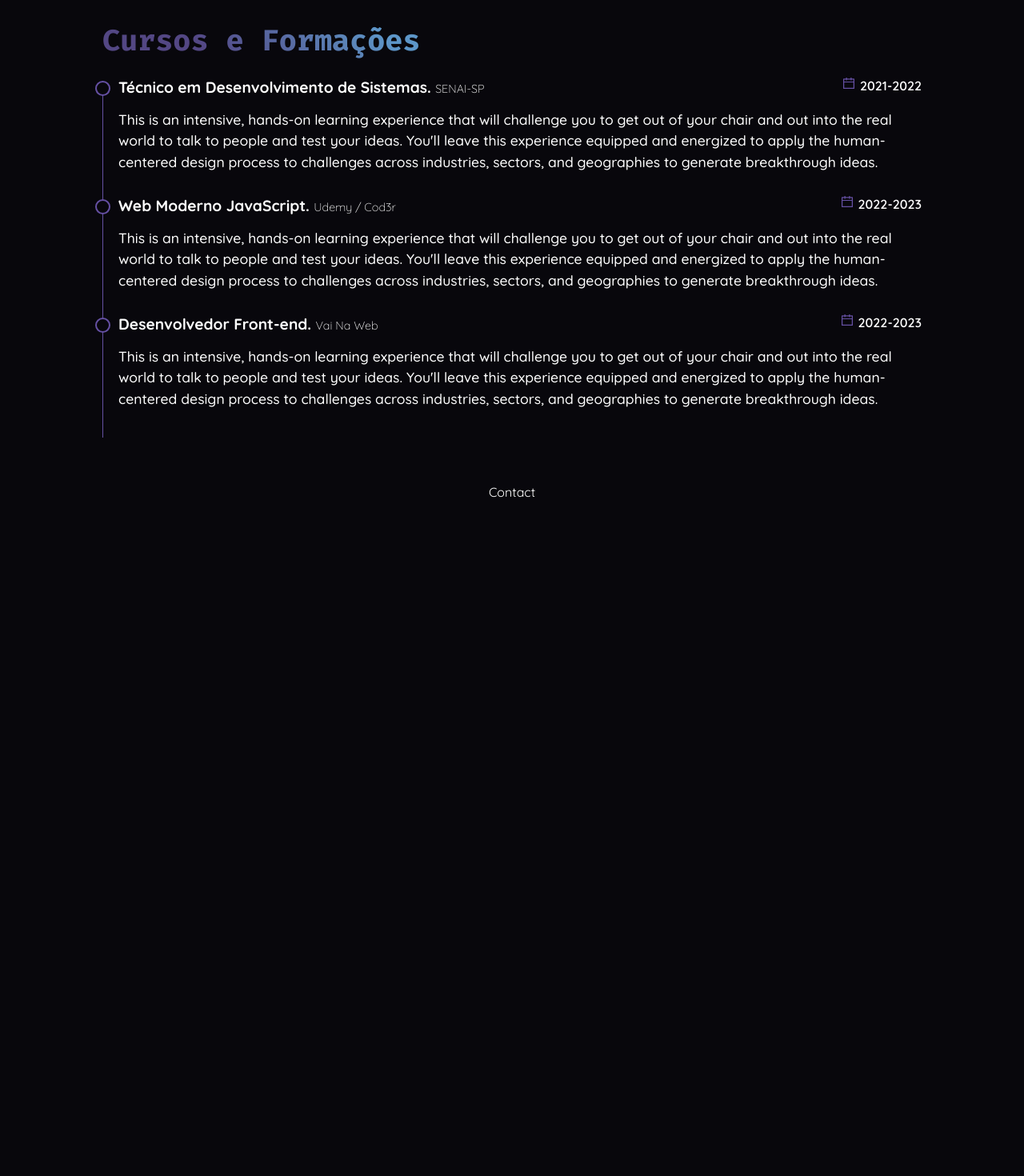
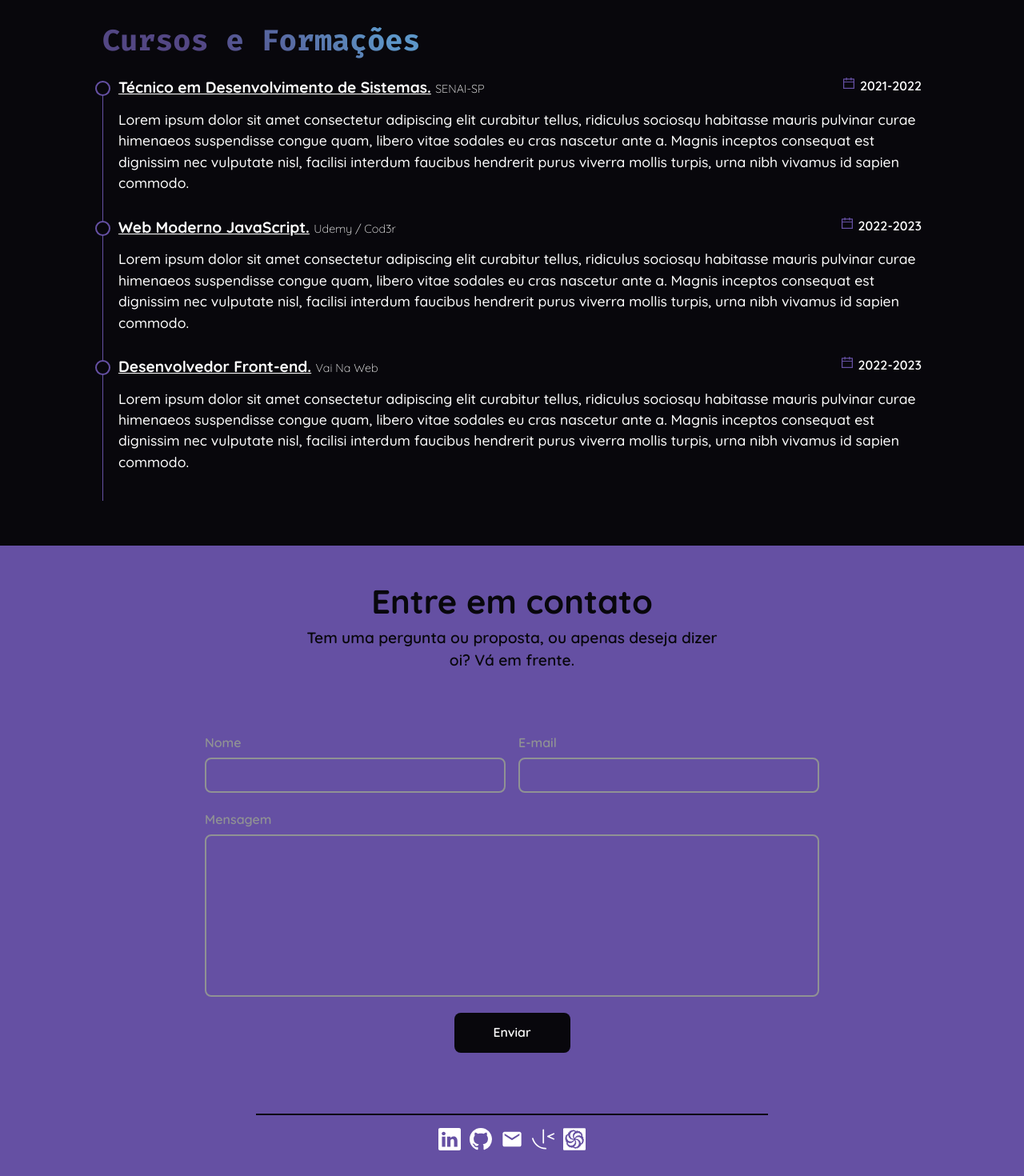
Before and after one commit to CauaRodrigues/portfolio, a React (Vite) app: page /about in a window 1280 px wide. Shown: the part 2680-4150 px from the top of the page at 80% size. Before the commit the page ends 3331 px from the top, so only its background shows below. Built offline with nearby package versions, Linux system fonts and the light colour scheme.

Commit message:
section contact

```diff
--- a/src/pages/About/index.jsx
+++ b/src/pages/About/index.jsx
@@ -22,6 +22,7 @@ export default function About() {
 const ContainerStyled = styled.main`
 	width: 100%;
 	padding: 24px 0;
+	padding-bottom: 0;
 	display: flex;
 	flex-direction: column;
 	align-items: center;
--- a/src/pages/About/sections/AboutMe/index.jsx
+++ b/src/pages/About/sections/AboutMe/index.jsx
@@ -1,9 +1,4 @@
 import React from "react";
-
-import { MdEmail } from "react-icons/md";
-import { BsLinkedin, BsGithub } from "react-icons/bs";
-import { SiFrontendmentor, SiCodewars } from "react-icons/si";
-
 import * as S from "./section.styled";
 
 export default function AboutMe() {
--- a/src/pages/About/sections/AboutMe/section.styled.jsx
+++ b/src/pages/About/sections/AboutMe/section.styled.jsx
@@ -37,12 +37,6 @@ export const TextContent = styled.div`
 		font-family: ${({ theme }) => theme.fonts.fm.fira_code};
 		letter-spacing: 2px;
 		font-size: min(3rem, 8vw);
-
-		/* @media (max-width: 780px) {
-			br {
-				display: none;
-			}
-		} */
 	}
 
 	p {
--- a/src/pages/About/sections/Contact/contact.styled.jsx
+++ b/src/pages/About/sections/Contact/contact.styled.jsx
@@ -0,0 +1,125 @@
+import styled from "styled-components";
+
+export const ContactSection = styled.section`
+	width: 100%;
+	min-height: 100vh;
+
+	display: flex;
+	flex-direction: column;
+	align-items: center;
+	justify-content: space-around;
+
+	background-color: ${({ theme }) => theme.colors.primary};
+`;
+
+export const ContactTitle = styled.div`
+	width: max-content;
+	display: flex;
+	flex-direction: column;
+	align-items: center;
+	text-align: center;
+	color: ${({ theme }) => theme.colors.main};
+
+	h2 {
+		font-size: min(2.6rem, 8vw);
+		font-weight: ${({ theme }) => theme.fonts.fw.bd};
+	}
+
+	p {
+		width: 80%;
+		font-size: min(1.2rem, 5vw);
+		font-weight: ${({ theme }) => theme.fonts.fw.sb};
+	}
+`;
+
+export const Form = styled.form`
+	width: 60%;
+	min-height: 50vh;
+	display: flex;
+	justify-content: space-between;
+	flex-direction: column;
+	align-items: center;
+	gap: 1.3rem;
+
+	.form__group-fields {
+		width: 100%;
+		display: flex;
+		gap: 1rem;
+	}
+`;
+
+export const FormGroup = styled.div`
+	width: 100%;
+	display: flex;
+	flex-direction: column-reverse;
+`;
+
+export const FormField = styled.input`
+	width: 100%;
+	padding: 8px;
+	margin-top: 7px;
+
+	background: transparent;
+	border: 2px solid ${({ theme }) => theme.colors.gray_dark};
+	border-radius: 8px;
+	outline: none;
+
+	font-size: min(1rem, 6vw);
+	font-weight: ${({ theme }) => theme.fonts.fw.sb};
+	color: ${({ theme }) => theme.colors.light};
+
+	&:valid,
+	&:focus {
+		& ~ .form__label {
+			color: ${({ theme }) => theme.colors.light};
+			font-weight: ${({ theme }) => theme.fonts.fw.bd};
+		}
+
+		border-width: 3px;
+		border-color: ${({ theme }) => theme.colors.light};
+	}
+`;
+
+export const FormLabel = styled.label`
+	color: ${({ theme }) => theme.colors.gray_dark};
+	font-weight: ${({ theme }) => theme.fonts.fw.sb};
+`;
+
+export const FormGroupMessage = styled(FormGroup)`
+	flex: 1;
+`;
+
+export const FormMessage = styled(FormField)`
+	flex: 1;
+	padding: 12px;
+	resize: none;
+`;
+
+export const SocialMedias = styled.div`
+	width: 50%;
+	display: flex;
+	flex-direction: column;
+	align-items: center;
+	justify-content: center;
+	gap: 1rem;
+`;
+
+export const Divider = styled.div`
+	height: 2px;
+	width: 100%;
+	background-color: ${({ theme }) => theme.colors.main};
+`;
+
+export const LinksIcons = styled.div`
+	display: flex;
+	gap: 0.7rem;
+
+	a {
+		color: ${({ theme }) => theme.colors.light};
+		transition: ease-in-out 1s;
+
+		&:hover {
+			color: ${({ theme }) => theme.colors.primary_dark};
+		}
+	}
+`;
--- a/src/pages/About/sections/Contact/index.jsx
+++ b/src/pages/About/sections/Contact/index.jsx
@@ -1,5 +1,120 @@
 import React from "react";
+import { MdEmail } from "react-icons/md";
+import { BsLinkedin, BsGithub } from "react-icons/bs";
+import { SiFrontendmentor, SiCodewars } from "react-icons/si";
+import { StyledButton } from "@styled/components/Button";
+import * as S from "./contact.styled";
+import { useTheme } from "styled-components";
 
 export default function Contact() {
-	return <div>Contact</div>;
+	const { colors } = useTheme();
+
+	return (
+		<S.ContactSection>
+			<S.ContactTitle>
+				<h2>Entre em contato</h2>
+
+				<p>
+					Tem uma pergunta ou proposta, ou apenas deseja dizer oi? Vá em frente.
+				</p>
+			</S.ContactTitle>
+
+			<S.Form>
+				<div className="form__group-fields">
+					<S.FormGroup>
+						<S.FormField
+							type="text"
+							name="name"
+							id="name"
+							autoComplete="off"
+							required
+						/>
+						<S.FormLabel className="form__label" htmlFor="name">
+							Nome
+						</S.FormLabel>
+					</S.FormGroup>
+
+					<S.FormGroup>
+						<S.FormField
+							type="email"
+							name="email"
+							id="email"
+							autoComplete="off"
+							required
+						/>
+						<S.FormLabel className="form__label" htmlFor="email">
+							E-mail
+						</S.FormLabel>
+					</S.FormGroup>
+				</div>
+
+				<S.FormGroupMessage>
+					<S.FormMessage
+						as="textarea"
+						name="message"
+						id="message"
+						required
+					></S.FormMessage>
+					<S.FormLabel className="form__label" htmlFor="email">
+						Mensagem
+					</S.FormLabel>
+				</S.FormGroupMessage>
+
+				<StyledButton
+					bgColor={colors.main}
+					color={colors.light}
+					width={145}
+					onClick={() => console.log("Email enviado")}
+				>
+					Enviar
+				</StyledButton>
+			</S.Form>
+
+			<S.SocialMedias>
+				<S.Divider />
+
+				<S.LinksIcons>
+					<a
+						href="https://www.linkedin.com/in/cauaassis/"
+						target="_blank"
+						rel="noopener noreferrer"
+					>
+						<BsLinkedin size={28} />
+					</a>
+
+					<a
+						href="https://github.com/CauaRodrigues"
+						target="_blank"
+						rel="noopener noreferrer"
+					>
+						<BsGithub size={28} />
+					</a>
+
+					<a
+						href="mailto:assis.developer@gmail.com"
+						target="_blank"
+						rel="noopener noreferrer"
+					>
+						<MdEmail size={28} />
+					</a>
+
+					<a
+						href="https://www.frontendmentor.io/profile/CauaRodrigues"
+						target="_blank"
+						rel="noopener noreferrer"
+					>
+						<SiFrontendmentor size={28} />
+					</a>
+
+					<a
+						href="https://www.codewars.com/users/akamatu"
+						target="_blank"
+						rel="noopener noreferrer"
+					>
+						<SiCodewars size={28} />
+					</a>
+				</S.LinksIcons>
+			</S.SocialMedias>
+		</S.ContactSection>
+	);
 }
--- a/src/pages/About/sections/Courses/index.jsx
+++ b/src/pages/About/sections/Courses/index.jsx
@@ -14,7 +14,14 @@ export default function Courses() {
 				<S.Item>
 					<S.TopItem>
 						<h3>
-							Técnico em Desenvolvimento de Sistemas. <span>SENAI-SP</span>
+							<a
+								href="https://suicobrasileira.sp.senai.br/curso/85566/115/tecnico-em-desenvolvimento-de-sistemas"
+								target="_blank"
+								rel="noopener noreferrer"
+							>
+								Técnico em Desenvolvimento de Sistemas.
+							</a>{" "}
+							<span>SENAI-SP</span>
 						</h3>
 
 						<S.DateItem>
@@ -24,19 +31,26 @@ export default function Courses() {
 					</S.TopItem>
 
 					<S.DescriptionItem>
-						This is an intensive, hands-on learning experience that will
-						challenge you to get out of your chair and out into the real world
-						to talk to people and test your ideas. You'll leave this experience
-						equipped and energized to apply the human-centered design process to
-						challenges across industries, sectors, and geographies to generate
-						breakthrough ideas.
+						Lorem ipsum dolor sit amet consectetur adipiscing elit curabitur
+						tellus, ridiculus sociosqu habitasse mauris pulvinar curae himenaeos
+						suspendisse congue quam, libero vitae sodales eu cras nascetur ante
+						a. Magnis inceptos consequat est dignissim nec vulputate nisl,
+						facilisi interdum faucibus hendrerit purus viverra mollis turpis,
+						urna nibh vivamus id sapien commodo.
 					</S.DescriptionItem>
 				</S.Item>
 
 				<S.Item>
 					<S.TopItem>
 						<h3>
-							Web Moderno JavaScript. <span>Udemy / Cod3r</span>
+							<a
+								href="https://www.udemy.com/course/curso-web/"
+								target="_blank"
+								rel="noopener noreferrer"
+							>
+								Web Moderno JavaScript.
+							</a>{" "}
+							<span>Udemy / Cod3r</span>
 						</h3>
 
 						<S.DateItem>
@@ -46,19 +60,26 @@ export default function Courses() {
 					</S.TopItem>
 
 					<S.DescriptionItem>
-						This is an intensive, hands-on learning experience that will
-						challenge you to get out of your chair and out into the real world
-						to talk to people and test your ideas. You'll leave this experience
-						equipped and energized to apply the human-centered design process to
-						challenges across industries, sectors, and geographies to generate
-						breakthrough ideas.
+						Lorem ipsum dolor sit amet consectetur adipiscing elit curabitur
+						tellus, ridiculus sociosqu habitasse mauris pulvinar curae himenaeos
+						suspendisse congue quam, libero vitae sodales eu cras nascetur ante
+						a. Magnis inceptos consequat est dignissim nec vulputate nisl,
+						facilisi interdum faucibus hendrerit purus viverra mollis turpis,
+						urna nibh vivamus id sapien commodo.
 					</S.DescriptionItem>
 				</S.Item>
 
 				<S.Item>
 					<S.TopItem>
 						<h3>
-							Desenvolvedor Front-end. <span>Vai na web</span>
+							<a
+								href="https://vainaweb.com.br/"
+								target="_blank"
+								rel="noopener noreferrer"
+							>
+								Desenvolvedor Front-end.
+							</a>{" "}
+							<span>Vai na web</span>
 						</h3>
 
 						<S.DateItem>
@@ -68,12 +89,12 @@ export default function Courses() {
 					</S.TopItem>
 
 					<S.DescriptionItem>
-						This is an intensive, hands-on learning experience that will
-						challenge you to get out of your chair and out into the real world
-						to talk to people and test your ideas. You'll leave this experience
-						equipped and energized to apply the human-centered design process to
-						challenges across industries, sectors, and geographies to generate
-						breakthrough ideas.
+						Lorem ipsum dolor sit amet consectetur adipiscing elit curabitur
+						tellus, ridiculus sociosqu habitasse mauris pulvinar curae himenaeos
+						suspendisse congue quam, libero vitae sodales eu cras nascetur ante
+						a. Magnis inceptos consequat est dignissim nec vulputate nisl,
+						facilisi interdum faucibus hendrerit purus viverra mollis turpis,
+						urna nibh vivamus id sapien commodo.
 					</S.DescriptionItem>
 				</S.Item>
 			</S.List>
--- a/src/pages/About/sections/Courses/section.styled.jsx
+++ b/src/pages/About/sections/Courses/section.styled.jsx
@@ -60,6 +60,14 @@ export const TopItem = styled.div`
 	h3 {
 		font-size: min(1.2rem, 6.5vw);
 		font-weight: ${({ theme }) => theme.fonts.fw.bd};
+		color: ${({ theme }) => theme.colors.text};
+
+		a {
+			color: inherit;
+			font-weight: inherit;
+			font-size: inherit;
+			text-decoration: underline;
+		}
 
 		span {
 			font-weight: ${({ theme }) => theme.fonts.fw.th};
--- a/src/styles/components/Button.jsx
+++ b/src/styles/components/Button.jsx
@@ -1,6 +1,7 @@
 import styled from "styled-components";
 
 export const StyledButton = styled.button`
+	width: ${(props) => `${props.width}px` || "auto"};
 	padding: 13px 18px;
 
 	background-color: ${({ bgColor }) => bgColor || "transparent"};
--- a/src/styles/theme.jsx
+++ b/src/styles/theme.jsx
@@ -7,6 +7,7 @@ const colors = {
 	light: "#ffffff",
 	black: "#000000",
 	gray: "#8f9ba8",
+	gray_dark: "#909294",
 	blur: "rgba(114, 92, 177, .14)",
 };
 
```
